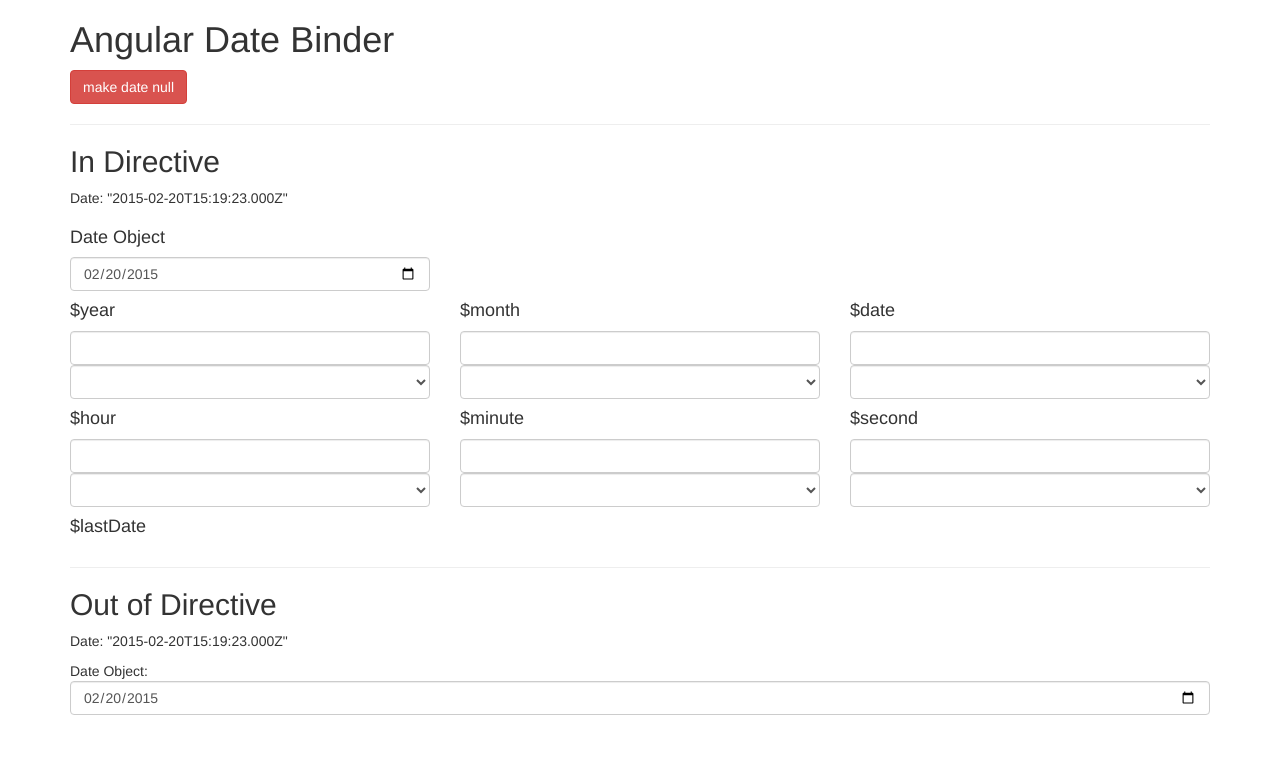
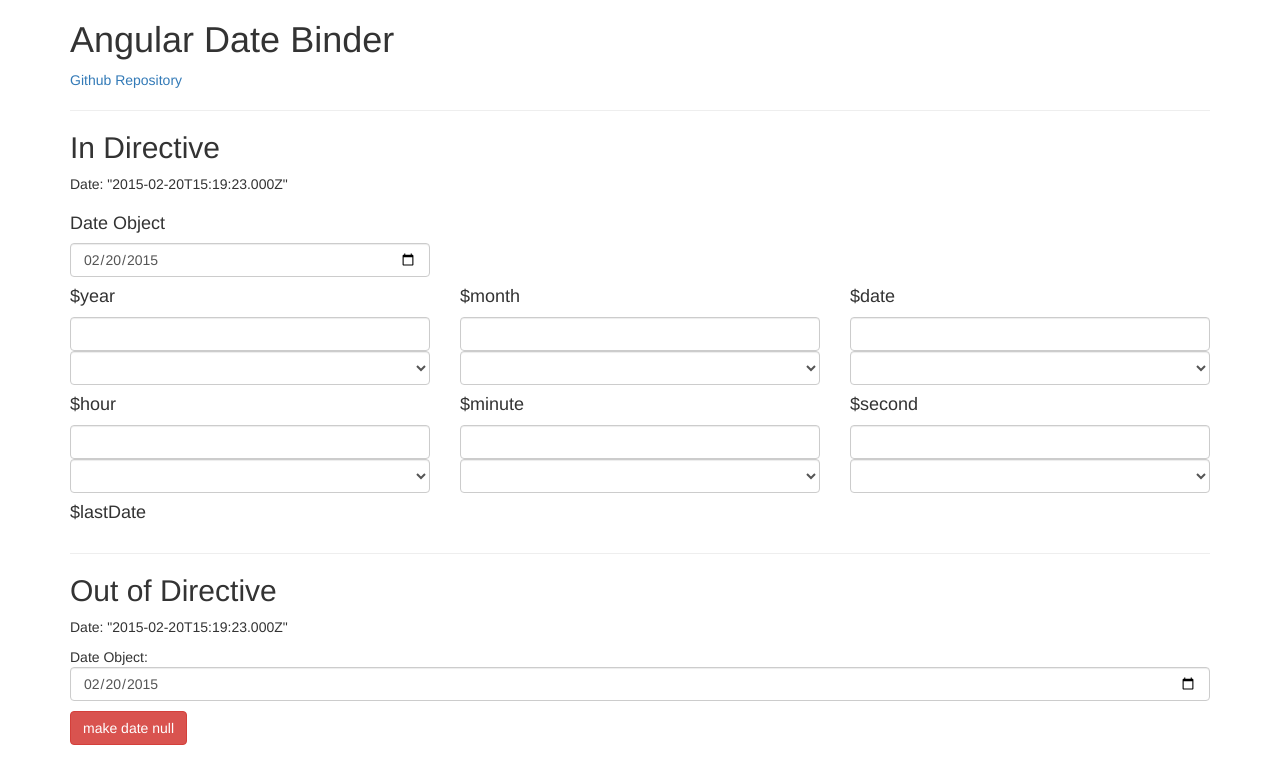
Before and after one commit to endaaman/angular-date-binder, a plain HTML site: page index.html in a window 1280 px wide. Drawn offline with nearby package versions, Linux system fonts and the light colour scheme.

Commit message:
add repo link

```diff
--- a/index.html
+++ b/index.html
@@ -27,7 +27,7 @@
 <div class="container">
     <div ng-controller="Ctrl">
         <h1>Angular Date Binder</h1>
-        <button class="btn btn-danger" ng-click="makeDateNull()">make date null</button>
+        <p><a href="https://github.com/endaaman/angular-date-binder">Github Repository</a></p>
         <hr />
         <div class="box" bind-date="date">
             <h2>In Directive</h2>
@@ -83,6 +83,7 @@
             <h2>Out of Directive</h2>
             <p>Date: {{date}}</p>
             <p>Date Object: <input class="form-control" type="date", ng-model="date"></p>
+            <button class="btn btn-danger" ng-click="makeDateNull()">make date null</button>
         </div>
     </div>
 
```
